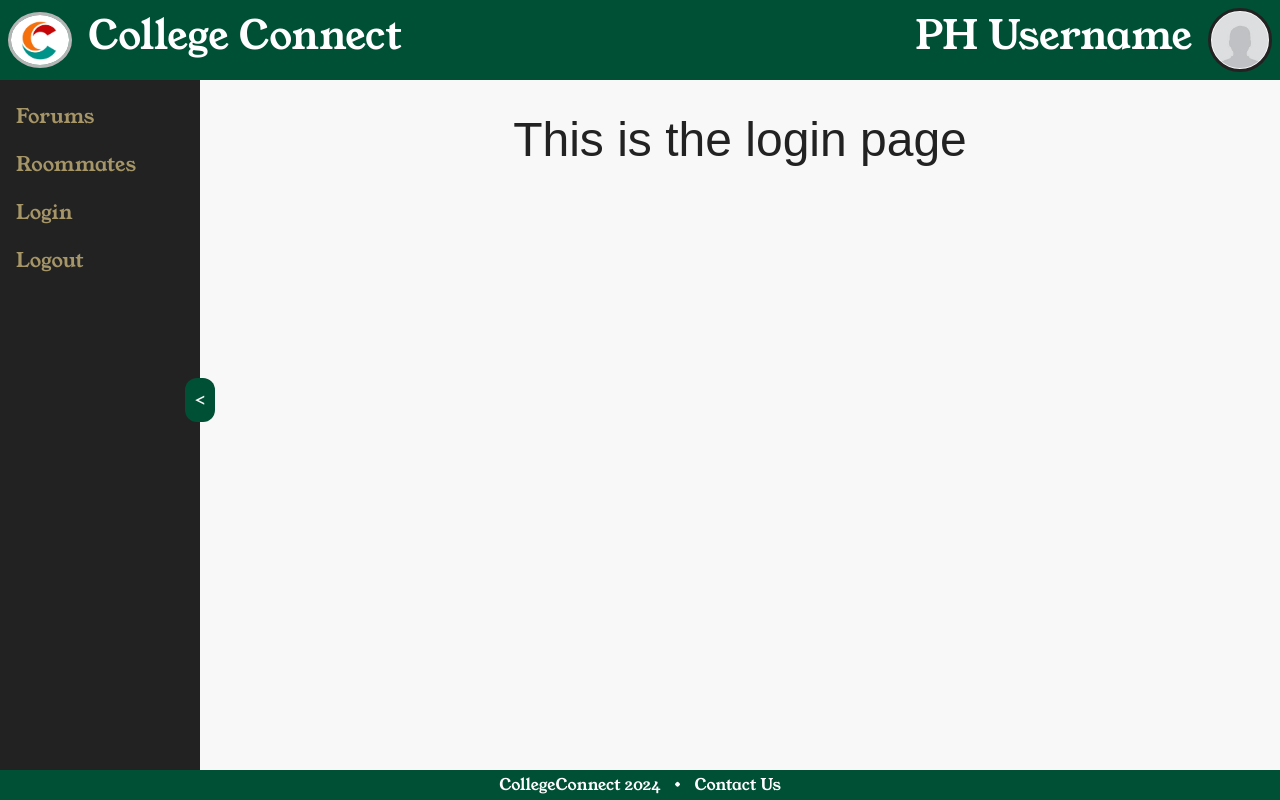
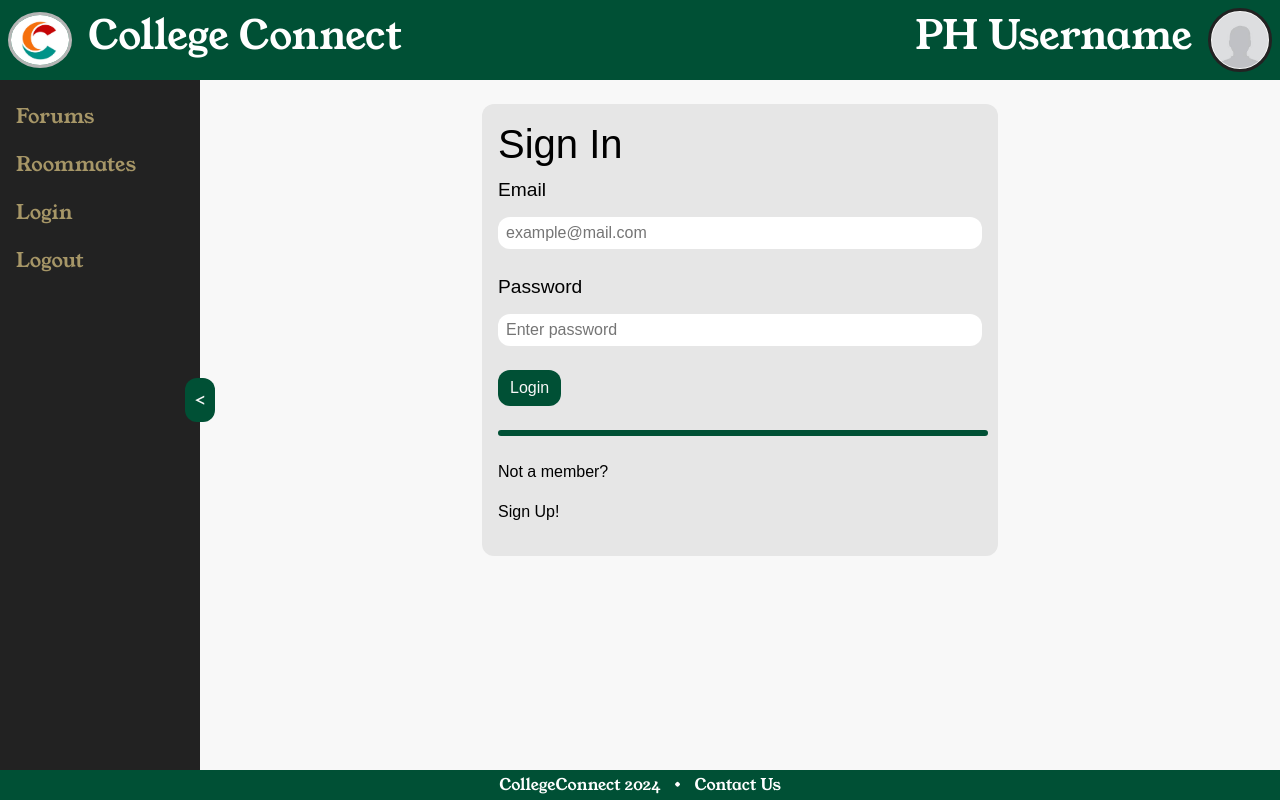
Before and after one commit to arahman19/CollegeConnect, a Flask app: page /login in a window 1280 px wide. Run offline with Flask 3, Linux system fonts and the light colour scheme; some web fonts are replaced.

Commit message:
login and sign up pages are now available for use

```diff
--- a/Static/CSS/main.css
+++ b/Static/CSS/main.css
@@ -96,6 +96,13 @@ form.default-form button:hover {
 }
 
 form.default-form hr.form-hr {
+    border: var(--primary-color) 3px solid;
+    border-radius: var(--radius-lg);
+    width: 100%;
+    margin: var(--margin-md) 0;
+}
+
+hr.form-hr {
     border: var(--primary-color) 3px solid;
     border-radius: var(--radius-lg);
     width: 100%;
--- a/app.py
+++ b/app.py
@@ -19,6 +19,10 @@ def roommate():
 def login():
     return render_template('login.html')
 
+@app.route('/signup')
+def signup():
+    return render_template('signup.html')
+
 @app.route('/logout')
 def logout():
     #Should log the user out and return to homepage
--- a/templates/login.html
+++ b/templates/login.html
@@ -1,4 +1,20 @@
 {% extends 'template.html' %}
-{% block body %}
-    <header style="text-align: center; font-size: 3rem; color: #222222;">This is the login page</header>
-{% endblock %}
+{%block body%}
+    <div class="login" style="color: black;">
+        <form action="auth" method="POST" class="default-form" style="margin-left: 25%; margin-right: 25%;">
+            <h1>Sign In</h1>
+            <div class="form-field">
+                <label for="email" class="form-label">Email</label>
+                <input type="email" name="email" placeholder="example@mail.com" class="form-text">
+            </div>
+            <div class="form-field">
+                <label for="password" class="form-label">Password</label>
+                <input type="password" name="password" placeholder="Enter password" class="form-text">
+            </div>
+            <button>Login</button>
+            <hr class="form-hr">
+            <p>Not a member?</p>
+            <a href="/signup" id="sign-up"><p>Sign Up!</p></a>
+        </form>
+    </div>
+{%endblock body%}
```
Also changed, not shown: templates/contact.html (+53 -3 lines), templates/signup.html (added, +34 -0 lines).
